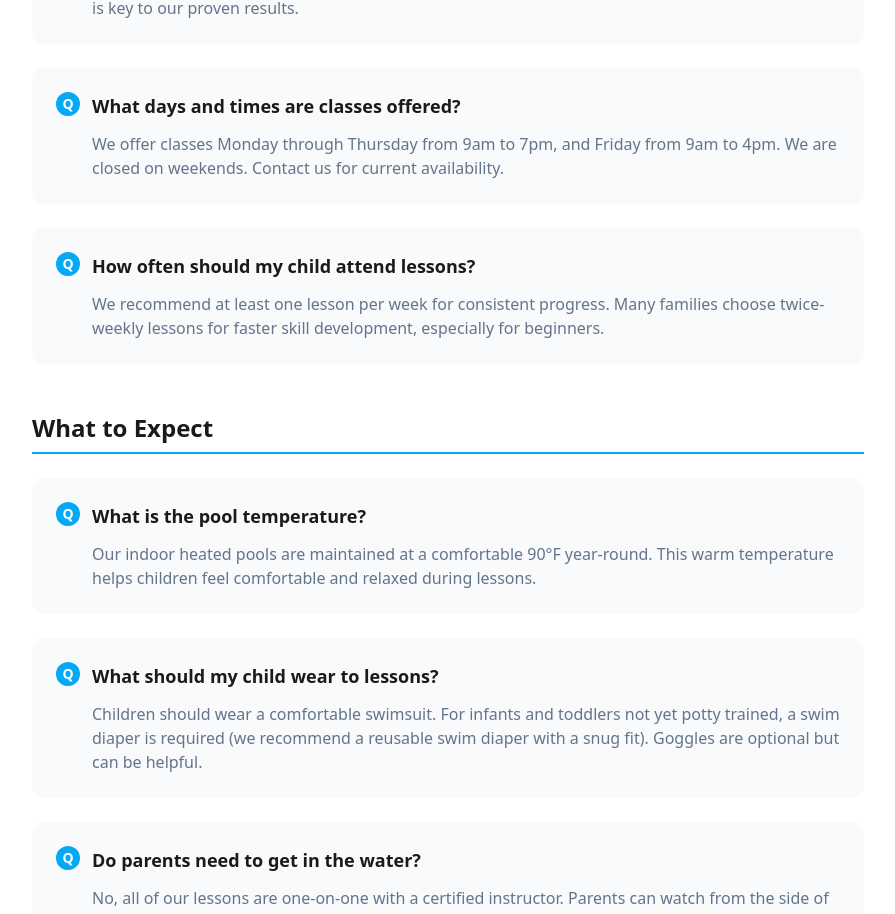
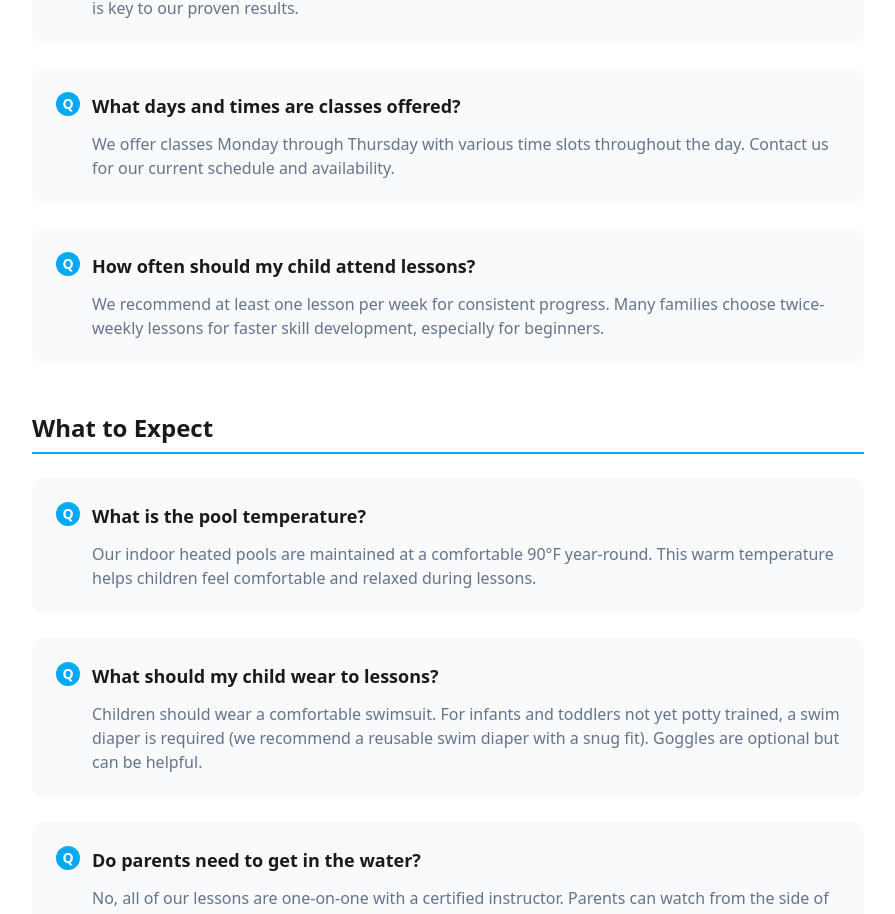
Before and after one commit to cyntel-intelligence/aqua-journey-website, a Next.js app: page /faq in a window 1280 px wide. Shown: the part 1080-1994 px from the top of the page, without its empty margins (192-1087 px from the left). Built offline with nearby package versions, Linux system fonts and the light colour scheme.

Commit message:
Update FAQ: classes Mon-Thurs with various times

```diff
--- a/src/app/faq/page.tsx
+++ b/src/app/faq/page.tsx
@@ -29,7 +29,7 @@ const faqs = [
       },
       {
         q: 'What days and times are classes offered?',
-        a: 'We offer classes Monday through Thursday from 9am to 7pm, and Friday from 9am to 4pm. We are closed on weekends. Contact us for current availability.',
+        a: 'We offer classes Monday through Thursday with various time slots throughout the day. Contact us for our current schedule and availability.',
       },
       {
         q: 'How often should my child attend lessons?',
```
